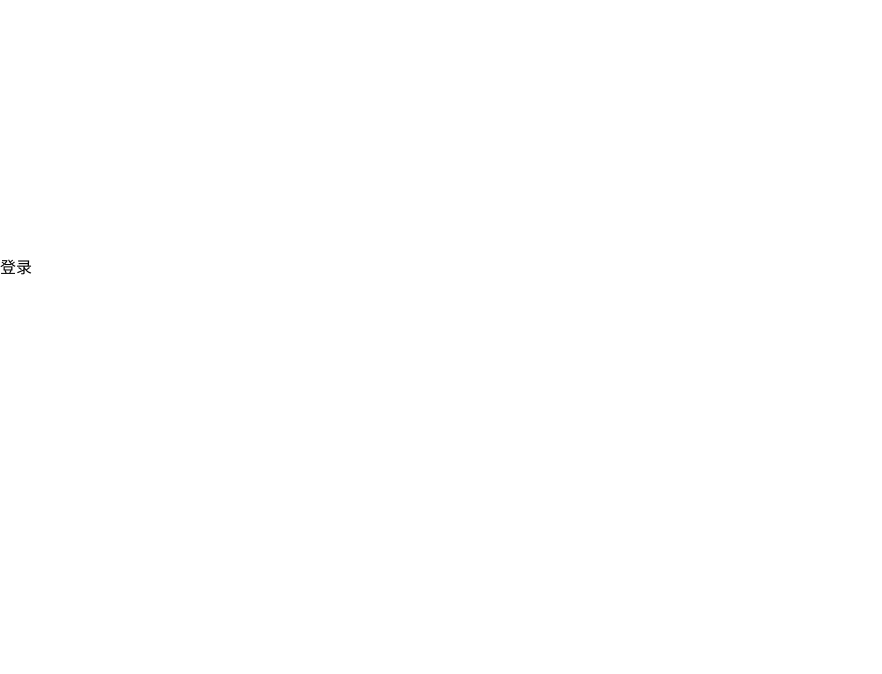
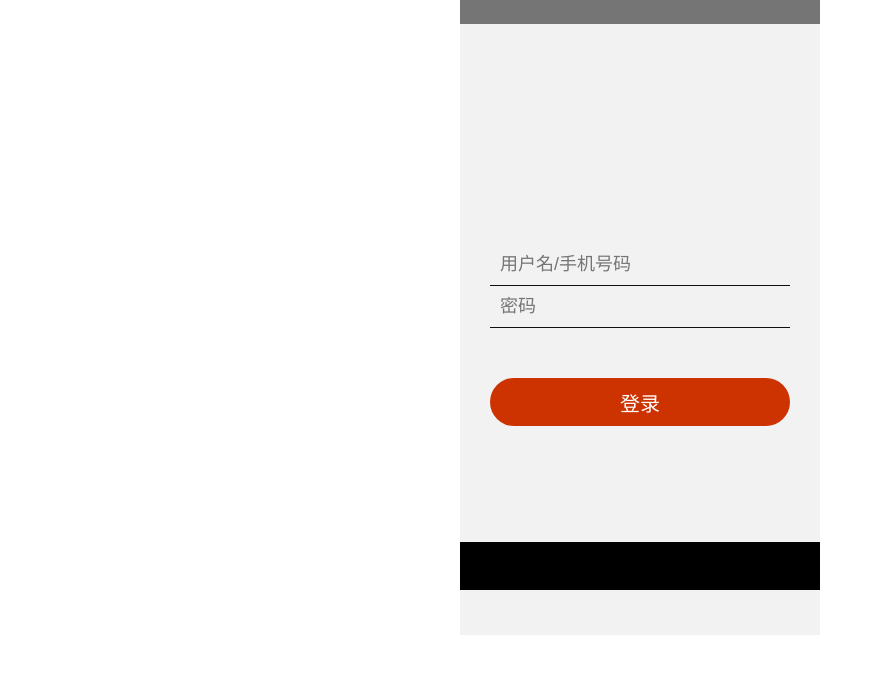
Before and after one commit to 885527051/news, a Vue app: page /login in a window 1280 px wide. Shown: the top 674 px of the page, without its empty margins (0-882 px from the left). Built offline with nearby package versions, Linux system fonts and the light colour scheme; a small style sheet from the web is missing.

Commit message:
登录页样式

```diff
--- a/src/views/Login.vue
+++ b/src/views/Login.vue
@@ -1,21 +1,87 @@
 <template>
-  <div>
-    登录
-    <!-- 要显示阿里图标库的图标，必须要加上iconfont这个类名，第二类名就是你想要显示的那个图标 -->
-    <span class="iconfont iconnew"></span>
-    <span class="iconfont iconweixin"></span>
+  <div class="w">
+    <div class="head"></div>
+    <div class="subject">
+      <!-- 要显示阿里图标库的图标，必须要加上iconfont这个类名，第二类名就是你想要显示的那个图标 -->
+    <div class="close iconfont iconicon-test"></div>
+    <h1 class="iconfont iconnew login"></h1>
+    <form class="form">
+      <input type="text" placeholder="用户名/手机号码" class="txt"/>
+      <!-- <br> -->
+      <input type="password" placeholder="密码" class="password"/>
+      <!-- <br> -->
+      <button class="confirm">登录</button>
+    </form>
+    </div>
+    <div class="footer"></div>
   </div>
 </template>
 
 <script>
-export default {
-
-}
+export default {};
 </script>
-
-<style>
-  span{
-    color: red;
-    font-size: 300px;
+<style lang="less">
+  .w{
+    margin: 0 auto;
+    width: 360px;
+    height: 635px;
+    background: #f2f2f2;
+    .head{
+      height: 24px;
+      background: #757575;
+    }
+    .subject{
+      // 相对定位
+      position: relative;
+      .close{
+        font-size: 27px;
+        // 绝对定位
+        position: absolute;
+        left: 20px;
+        top: 20px;
+      }
+      .login{
+        // 默认值。定义标准的字符。
+        font-weight: normal;
+        position: absolute;
+        left: 120px;
+        top: 80px;
+        font-size: 120px;
+        color: red;
+      }
+      .form{
+        position: absolute;
+        left: 30px;
+        top: 220px;
+        input{
+          width: 280px;
+          display: block;
+          padding: 10px;
+          font-size: 18px;
+          border: none;
+          outline: none;
+          border-bottom: 1px #101010 solid;
+          background: #f2f2f2;
+          text-align: left;
+        }
+        button{
+          margin-top: 50px;
+          width: 300px;
+          height: 48px;
+          background: #cc3300;
+          border: none;
+          border-radius: 24px;
+          color: #fff;
+          font-size: 20px;
+        }
+      }
+    }
+    .footer{
+      position: relative;
+      left: 0px;
+      top: 518px;
+      height: 48px;
+      background: #000;
+    }
   }
 </style>
```
